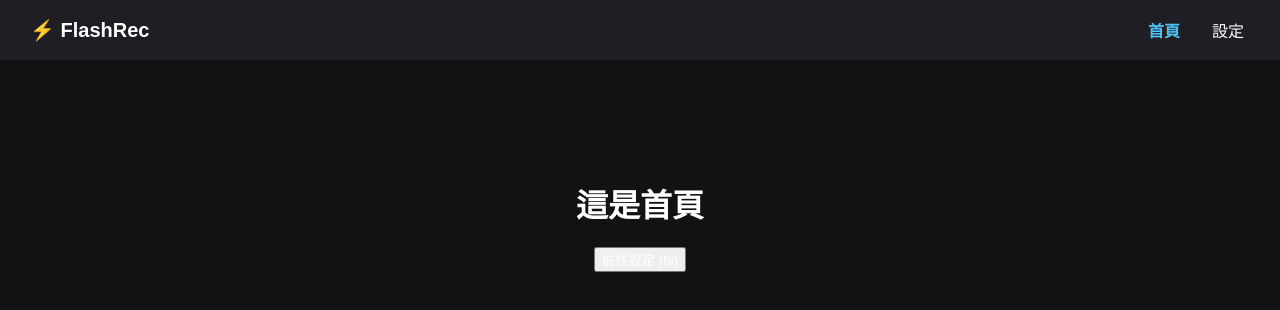
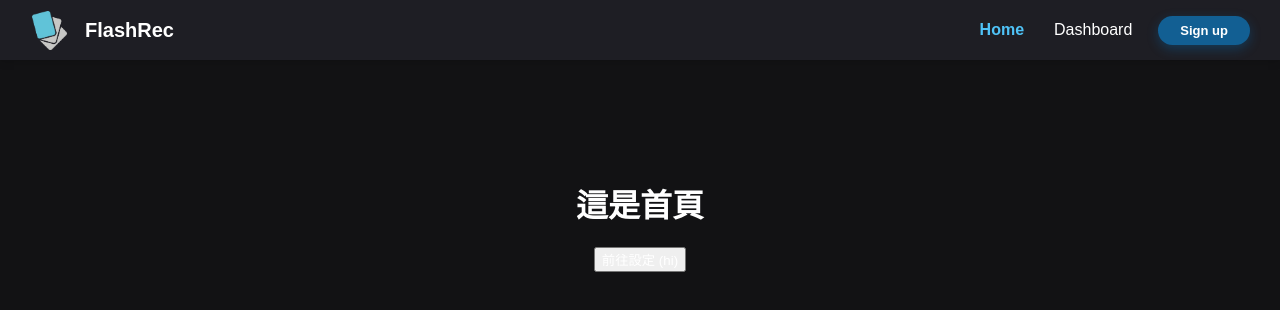
Before and after one commit to VoidishSandwich/FlashRec, a React (Vite) app: page /FlashRec/home in a window 1280 px wide. Shown: the top 310 px of the page. Built offline with nearby package versions, Linux system fonts and the light colour scheme.

Commit message:
UI Improvement

```diff
--- a/src/App.tsx
+++ b/src/App.tsx
@@ -8,8 +8,8 @@ const router = createBrowserRouter([{
         path: '/',
         element: <MainLayout />,
         children: [{
-                path: '', // 使用者一進到 /FlashRec/ 起點
-                element: <Navigate to="/home" replace />, // 瞬間推進到 /home
+                path: '',
+                element: <Navigate to="/home" replace />,
         }, {
             path: 'home',
             element: <Home />,
--- a/src/pages/404.tsx
+++ b/src/pages/404.tsx
@@ -7,7 +7,7 @@ export function Error404() {
 
     const [isHovered, setIsHovered] = useState(false);
     const ButtonStyle = {
-        padding: '6px 20px',
+        padding: '8px 25px',
         borderRadius: '25px',
         border: 'none',
 
@@ -16,8 +16,8 @@ export function Error404() {
 
         cursor: 'pointer',
 
-        backgroundColor: isHovered ? '#114c6770' : '#0a2f4755',
-        color: isHovered ? '#121214' : '#fff',
+        backgroundColor: isHovered ? '#0c6792da' : '#125f93',
+        color: '#fff',
 
         transform: isHovered ? 'scale(1.05)' : 'scale(1)',
         boxShadow: isHovered
@@ -29,7 +29,7 @@ export function Error404() {
 
     return (
         <div style={{ textAlign: 'center', marginTop: '100px' }}>
-            <h1 style={{fontSize: '32px', color: '#fff'}}>Oops.. There is nothing here! (oi)</h1>
+            <h1 style={{fontSize: '30px', color: '#fff'}}>Oops.. There is nothing here! (oi)</h1>
             <button
                 style = {ButtonStyle}
                 onClick={function(){
--- a/src/pages/MainLayout.tsx
+++ b/src/pages/MainLayout.tsx
@@ -1,5 +1,9 @@
 // src/pages/MainLayout.tsx
+import type React from 'react';
+import { useState } from 'react';
 import { Outlet, useNavigate, useLocation } from 'react-router-dom';
+
+import flashcardIcon from '../assets/FlashcardIcon.png';
 
 export function MainLayout() {
     const navigate = useNavigate();
@@ -7,6 +11,7 @@ export function MainLayout() {
 
     // 簡單的樣式設定
     const navStyle: React.CSSProperties = {
+        gap: '12px',
         display: 'flex',
         justifyContent: 'space-between',
         alignItems: 'center',
@@ -18,34 +23,117 @@ export function MainLayout() {
         boxShadow: '0 2px 8px rgba(0,0,0,0.15)'
     };
 
+    const [isHovered, setIsHovered] = useState(false);
     const linkStyle = (path: string): React.CSSProperties => ({
         background: 'none',
         border: 'none',
         color: location.pathname === path ? '#4fc3f7' : '#fff', // 🚀 目前頁面字體變藍色
         fontSize: '16px',
         cursor: 'pointer',
+        position: 'relative',
+        left: location.pathname === path ? '2px' : '0px',
+        marginLeft: location.pathname === path ? '16px' : '20px',
+        fontWeight: location.pathname === path ? 'bold' : 'normal',
+        transition: 'color 0.2s',
+    });
+
+    const loginBtnStyle: React.CSSProperties = {
+        padding: '7px 22px',
+        borderRadius: '25px',
+        border: 'none',
         marginLeft: '20px',
-    fontWeight: location.pathname === path ? 'bold' : 'normal',
-    transition: 'color 0.2s'
-  });
+
+        fontSize: '13px',
+        fontWeight: 'bold',
+
+        cursor: 'pointer',
+
+        backgroundColor: isHovered ? '#0c6792da' : '#125f93',
+        color: '#fff',
+
+        transform: isHovered ? 'scale(1.1)' : 'scale(1)',
+        boxShadow: isHovered
+        ? '0 5px 16px rgba(79, 195, 247, 0.4)'
+        : '0 4px 12px rgba(0, 122, 204, 0.3)',
+
+        transition: 'all 0.2s ease',
+    }
 
     return (
         <div>
-      {/* 🌐 永遠固定在最頂端的 Topbar */}
             <nav style={navStyle}>
-        <h2 style={{ margin: 0, cursor: 'pointer', fontSize: '20px' }} onClick={() => navigate('/home')}>
-          ⚡ FlashRec
+                <div style={{ display: 'flex', alignItems: 'center', gap: '16px', height: '100%' }}>
+                    <img
+                        src={flashcardIcon}
+                        style={{
+                            height: '65%',
+                            aspectRatio: '1 / 1',
+                            objectFit: 'contain'
+                        }}
+                        alt="FlashRec Logo"
+                    />
+                    <h2 style={{ margin: 0, cursor: 'pointer', fontSize: '20px' }}
+                        onClick={() => navigate('/home')}>
+                        FlashRec
                     </h2>
+                </div>
+
                 <div>
-          <button style={linkStyle('/home')} onClick={() => navigate('/home')}>首頁</button>
-          <button style={linkStyle('/settings')} onClick={() => navigate('/settings')}>設定</button>
+                    <button style={linkStyle('/home')} onClick={() => navigate('/home')}>Home</button>
+                    <button style={linkStyle('/settings')} onClick={() => navigate('/settings')}>Dashboard</button>
+                    <button
+                        style={loginBtnStyle}
+                        onClick={function(){
+                            navigate('/home')
+                        }}
+                        onMouseEnter={()=>setIsHovered(true)}
+                        onMouseLeave={()=>setIsHovered(false)}>
+                        Sign up
+                    </button>
                 </div>
             </nav>
 
-      {/* ⬇️ 下方這個區域會根據網址，動態渲染出 Home 或 Settings 的內文 */}
+            {/* ⬇️ 下方區域 */}
             <main style={{ padding: '20px', fontFamily: 'sans-serif' }}>
                 <Outlet />
             </main>
         </div>
     );
+
+    // return (
+    //     <div>
+    //         {/* 🌐 永遠固定在最頂端的 Topbar */}
+    //         <nav style={navStyle}>
+    //             <img src={flashcardIcon} style={{
+    //                 height: '75%',
+    //                 aspectRatio: '1 / 1',
+    //                 objectFit: 'contain',
+    //                 width: 'auto',       // 讓寬度自動根據 aspect-ratio 計算，不要寫 0
+    //                 maxWidth: '100%',   // 限制最大寬度
+    //                 flexShrink: 1       // 允許在彈性盒子中縮小
+    //             }}/>
+    //             <h2 style={{ margin: 0, cursor: 'pointer', fontSize: '20px' }} onClick={() => navigate('/home')}>
+    //                 FlashRec
+    //             </h2>
+    //             <div>
+    //                 <button style={linkStyle('/home')} onClick={() => navigate('/home')}>Home</button>
+    //                 <button style={linkStyle('/settings')} onClick={() => navigate('/settings')}>Dashboard</button>
+    //                 <button
+    //                     style = {loginBtnStyle}
+    //                     onClick={function(){
+    //                         navigate('/home')
+    //                     }}
+    //                     onMouseEnter={()=>setIsHovered(true)}
+    //                     onMouseLeave={()=>setIsHovered(false)}>
+    //                     Sign up
+    //                 </button>
+    //             </div>
+    //         </nav>
+
+    //         {/* ⬇️ 下方這個區域會根據網址，動態渲染出 Home 或 Settings 的內文 */}
+    //         <main style={{ padding: '20px', fontFamily: 'sans-serif' }}>
+    //             <Outlet />
+    //         </main>
+    //     </div>
+    // );
 }
```
Also changed, not shown: src/assets/FlashcardIcon.png (added), 1 other file (tests, documents, lock files or other folders). Lines whose indentation alone changed are shown as unchanged.
